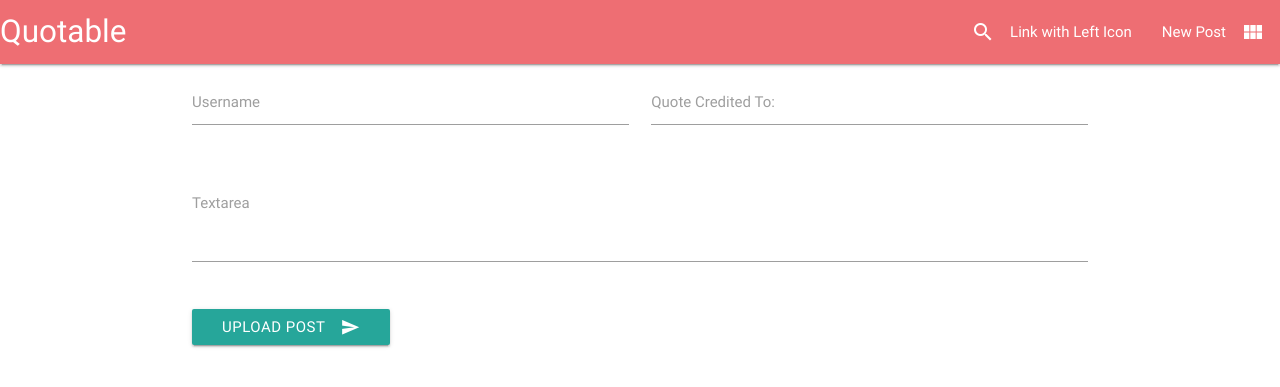
After one commit to Stevie-P72/quotable, a Flask app: page /new_post in a window 1280 px wide. The commit adds this page. Shown: the top 387 px of the page. Run offline with Flask 2, Linux system fonts and the light colour scheme; some libraries are stand-ins or nearby versions.

Commit message:
added create post function, and fixed bug in add comment function

```diff
--- a/app.py
+++ b/app.py
@@ -20,12 +20,27 @@ def get_quotes():
 @app.route('/add_comment/<quote_id>', methods=["POST"])
 def add_comment(quote_id):
     quote = mongo.db.Quotes.find_one({"_id": ObjectId(quote_id)})
-    print(quote)
-    comment_list = quote['comments']+[[request.form.get('comment_user'),
-                                      request.form.get('comment_content')]]
+    try:
+        comment_list = quote['comments']+[[request.form.get('comment_user'),
+                                          request.form.get('comment_content')]]
+    except KeyError:
+        comment_list = [[request.form.get('comment_user'),
+                        request.form.get('comment_content')]]
     mongo.db.Quotes.update({"_id": ObjectId(quote_id)},
                            {"$set": {"comments": comment_list}})
     print(quote)
+    return redirect(url_for('get_quotes'))
+
+
+@app.route('/new_post')
+def new_post():
+    return render_template('create_post.html')
+
+
+@app.route('/upload_post', methods=["POST"])
+def upload_post():
+    quotes = mongo.db.Quotes
+    quotes.insert_one(request.form.to_dict())
     return redirect(url_for('get_quotes'))
 
 
--- a/templates/base.html
+++ b/templates/base.html
@@ -11,10 +11,10 @@
     <header>
         <nav>
             <div class="nav-wrapper">
-                <a href="#!" class="brand-logo">Logo</a>
+                <a href="#!" class="brand-logo">Quotable</a>
                 <ul class="right hide-on-med-and-down">
                     <li><a href="sass.html"><i class="material-icons left">search</i>Link with Left Icon</a></li>
-                    <li><a href="badges.html"><i class="material-icons right">view_module</i>Link with Right Icon</a></li>
+                    <li><a href="{{ url_for('new_post')}}"><i class="material-icons right">view_module</i>New Post</a></li>
                 </ul>
             </div>
         </nav>
--- /dev/null
+++ b/templates/create_post.html
@@ -0,0 +1,37 @@
+<!DOCTYPE html>
+{% extends 'base.html' %}
+{% block content %}
+
+<div class="row">
+    <form class="col s12" action="{{url_for('upload_post')}}" method="POST">
+        <div class="row">
+            <div class="input-field col s6">
+                <input id="username" type="text" class="validate" name="username">
+                <label for="username">Username</label>
+            </div>
+            <div class="input-field col s6">
+                <input id="credit" type="text" class="validate" name="credit">
+                <label for="credit">Quote Credited To:</label>
+            </div>
+        </div>
+
+        <div class="row">
+            <div class="input-field col s12">
+                <textarea id="quote" class="materialize-textarea" name="quote"></textarea>
+                <label for="quote">Textarea</label>
+            </div>
+
+        </div>
+        <button class="btn waves-effect waves-light" type="submit">Upload Post
+            <i class="material-icons right">send</i>
+        </button>
+
+
+    </form>
+  </div>
+
+
+
+
+
+{% endblock %}
```
